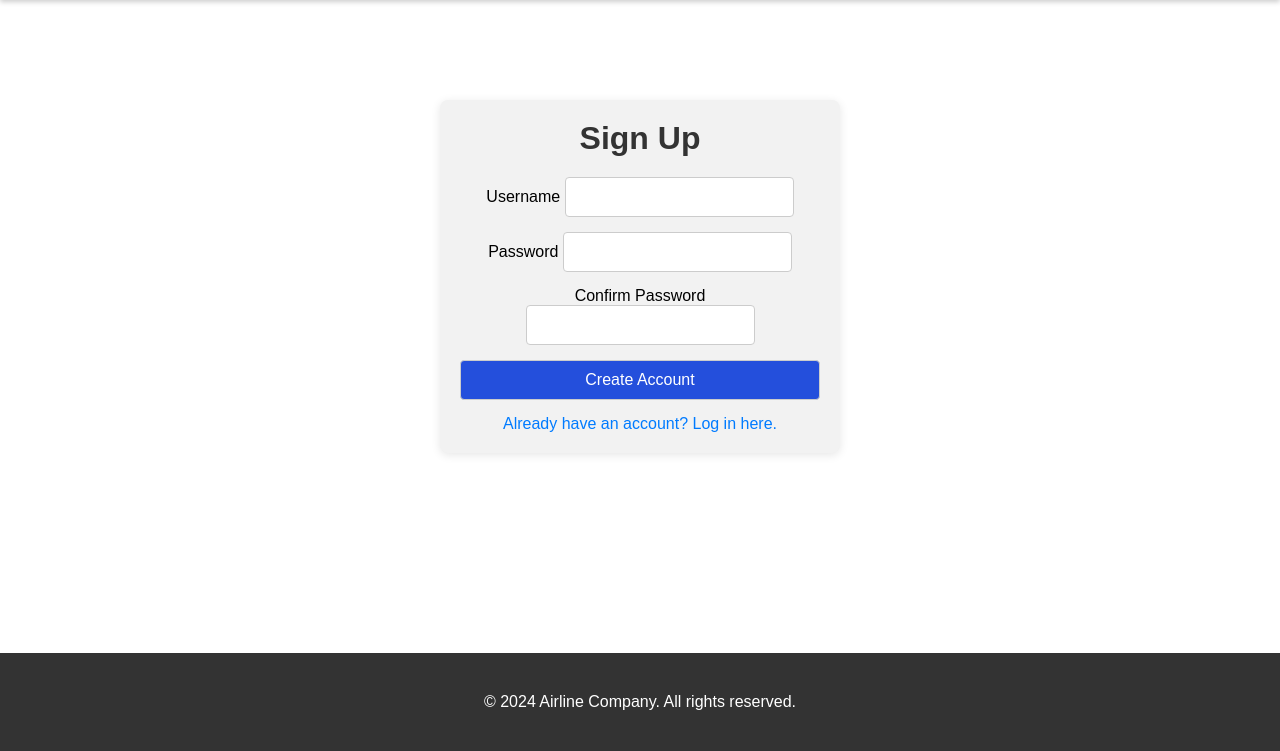
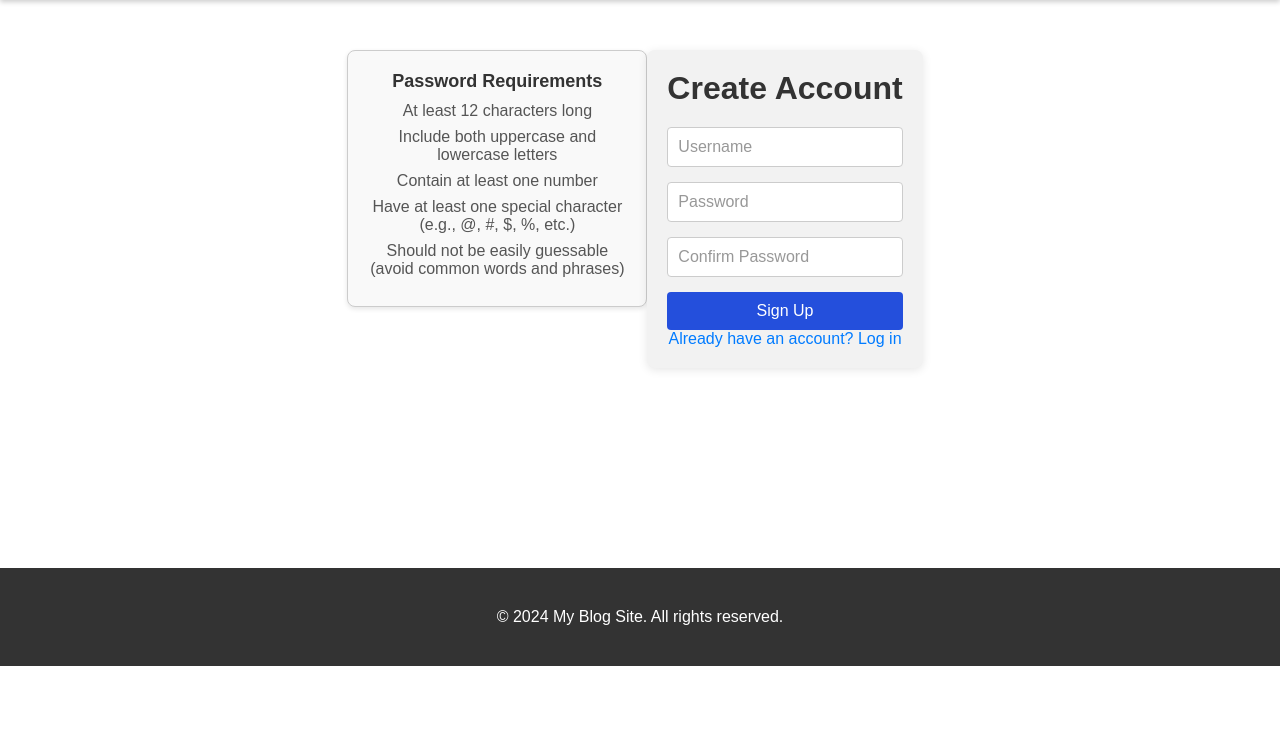
Before and after one commit to Daniel-Stephende5/IM2-Repository, a Django app: page /signup/ in a window 1280 px wide. Shown: the part 51-802 px from the top of the page. After the commit the page ends 717 px from the top, so only its background shows below. Run offline with Django 5.2, Linux system fonts and the light colour scheme.

Commit message:
Signup: customized the container information

```diff
--- a/NewDjango/myblogsite/blog/static/signup.css
+++ b/NewDjango/myblogsite/blog/static/signup.css
@@ -3,14 +3,46 @@ body {
     background-color: #ffffff;
 }
 
+.signup-container {
+    display: flex; /* Use flexbox for layout */
+    justify-content: center; /* Center horizontally */
+    align-items: flex-start; /* Align items to the start */
+    margin-top: 50px; /* Space above the container */
+}
+
 .login-container {
-    max-width: 400px;
-    margin: 100px auto;
+    max-width: 400px; /* Adjust max width as needed */
     padding: 20px;
-    background-color:#f2f2f2;
+    background-color: #f2f2f2;
     border-radius: 8px;
     box-shadow: 0 2px 10px rgba(0, 0, 0, 0.1);
     text-align: center;
+    margin-right: 10px; /* Reduce space between containers */
+}
+
+.info-container {
+    padding: 20px; /* Padding for aesthetics */
+    border: 1px solid #ccc; /* Light border for distinction */
+    border-radius: 8px; /* Slightly rounded corners */
+    background-color: #f9f9f9; /* Light background color */
+    width: 300px; /* Fixed width for the info container */
+    box-shadow: 0 2px 5px rgba(0, 0, 0, 0.1); /* Light shadow for depth */
+}
+
+.info-container h2 {
+    font-size: 18px; /* Slightly larger heading */
+    margin-bottom: 10px; /* Space below heading */
+    color: #333; /* Darker color for contrast */
+}
+
+.info-container ul {
+    list-style-type: none; /* Remove default list styles */
+    padding: 0; /* Remove padding */
+}
+
+.info-container li {
+    margin-bottom: 8px; /* Space between list items */
+    color: #555; /* Dark grey color for list items */
 }
 
 .login-container h1 {
@@ -36,7 +68,7 @@ body {
     padding: 10px;
     border: none;
     border-radius: 4px;
-    background-color:#244fdc;
+    background-color: #244fdc;
     color: white;
     font-size: 16px;
     cursor: pointer;
@@ -47,11 +79,11 @@ body {
     background-color: rgb(18, 80, 148);
 }
 
-.create-button{
+.create-button {
     padding: 10px;
     border: none;
     border-radius: 4px;
-    background-color:#244fdc;
+    background-color: #244fdc;
     color: white;
     font-size: 16px;
     cursor: pointer;
@@ -71,7 +103,6 @@ body {
 .login-container a:hover {
     text-decoration: underline;
 }
-
 
 /* Lighter placeholder color */
 input::placeholder {
--- a/NewDjango/myblogsite/blog/templates/signup.html
+++ b/NewDjango/myblogsite/blog/templates/signup.html
@@ -4,72 +4,65 @@
   <head>
     <meta charset="UTF-8" />
     <meta name="viewport" content="width=device-width, initial-scale=1.0" />
+    <title>Signup</title>
     <link rel="stylesheet" type="text/css" href="{% static 'main.css' %}" />
     <link rel="stylesheet" type="text/css" href="{% static 'signup.css' %}" />
     <link rel="stylesheet" type="text/css" href="{% static 'navbar.css' %}" />
-    <title>Sign Up</title>
   </head>
   <body>
     <nav>
+      <div class="navbar-links">
         <a href="{% url 'home' %}">Home</a>
         <a href="{% url 'flights' %}">View Flights</a>
         <a href="{% url 'info' %}">Information</a>
         <a href="{% url 'checkin' %}">Check In</a>
         <a href="{% url 'booking' %}">Booking</a>
-      <a href="{% url 'contact' %}">Customer Support</a>
+        <a href="#contact-section">Customer Support</a>
         <a href="{% url 'signup' %}" style="color: #000">Sign up</a>
         <a href="{% url 'login' %}">Login</a>
         <a href="{% url 'logout' %}">Logout</a>
+      </div>
     </nav>
 
-    {% if messages %}
-    <div class="message-container">
-      {% for message in messages %}
-      <div class="alert">{{ message }}</div>
-      {% endfor %}
+    <div class="signup-container">
+      <div class="info-container">
+        <h2>Password Requirements</h2>
+        <ul>
+          <li>At least 12 characters long</li>
+          <li>Include both uppercase and lowercase letters</li>
+          <li>Contain at least one number</li>
+          <li>Have at least one special character (e.g., @, #, $, %, etc.)</li>
+          <li>
+            Should not be easily guessable (avoid common words and phrases)
+          </li>
+        </ul>
       </div>
-    {% endif %}
 
       <div class="login-container">
-      <h1>Sign Up</h1>
-      <form method="post" action="{% url 'signup' %}">
+        <h1>Create Account</h1>
+        <form method="POST" action="{% url 'signup' %}">
           {% csrf_token %}
-        <div>
-          <label for="{{ form.username.id_for_label }}">Username</label>
-          <input
-            type="text"
-            name="username"
-            id="{{ form.username.id_for_label }}"
-            required
-          />
-        </div>
-        <div>
-          <label for="{{ form.password1.id_for_label }}">Password</label>
+          <input type="text" name="username" placeholder="Username" required />
           <input
             type="password"
             name="password1"
-            id="{{ form.password1.id_for_label }}"
+            placeholder="Password"
             required
           />
-        </div>
-        <div>
-          <label for="{{ form.password2.id_for_label }}"
-            >Confirm Password</label
-          >
           <input
             type="password"
             name="password2"
-            id="{{ form.password2.id_for_label }}"
+            placeholder="Confirm Password"
             required
           />
+          <button type="submit">Sign Up</button>
+        </form>
+        <a href="{% url 'login' %}">Already have an account? Log in</a>
       </div>
-        <input class="create-button" type="submit" value="Create Account" />
-      </form>
-      <a href="{% url 'login' %}">Already have an account? Log in here.</a>
     </div>
 
     <footer>
-      <p>&copy; 2024 Airline Company. All rights reserved.</p>
+      <p>&copy; 2024 My Blog Site. All rights reserved.</p>
     </footer>
   </body>
 </html>
--- a/NewDjango/myblogsite/blog/views.py
+++ b/NewDjango/myblogsite/blog/views.py
@@ -3,14 +3,21 @@ from django.contrib.auth import login, authenticate, logout
 from .forms import SignupForm, LoginForm, ContactForm
 from django.contrib import messages
 
+
+
+# Signup View
 def signup_view(request):
     if request.method == 'POST':
         form = SignupForm(request.POST)
         if form.is_valid():
             user = form.save()  # Saves the user
             login(request, user)  # Logs in the user immediately
-            messages.success(request, 'Account created successfully!')  # Should show this message
-            return redirect('home')  # Ensure this redirects correctly
+            messages.success(request, 'Account created successfully!')
+            return redirect('home')
+        else:
+            # Print the errors to the console for debugging
+            print(form.errors)  # Add this line to see form errors in the terminal
+            messages.error(request, 'Please follow the required instructions for password')
     else:
         form = SignupForm()
     return render(request, 'signup.html', {'form': form})
--- a/NewDjango/myblogsite/myblogsite/settings.py
+++ b/NewDjango/myblogsite/myblogsite/settings.py
@@ -138,5 +138,5 @@ STATICFILES_DIR = [
 DEFAULT_AUTO_FIELD = 'django.db.models.BigAutoField'
 
 STATICFILES_DIRS = [
-    os.path.join(BASE_DIR, 'NewDjango', 'myblogsite', 'blog', 'static'),
+    BASE_DIR / 'blog' / 'static',  # Use this format for relative paths
 ]
```
Lines whose indentation alone changed are shown as unchanged.
